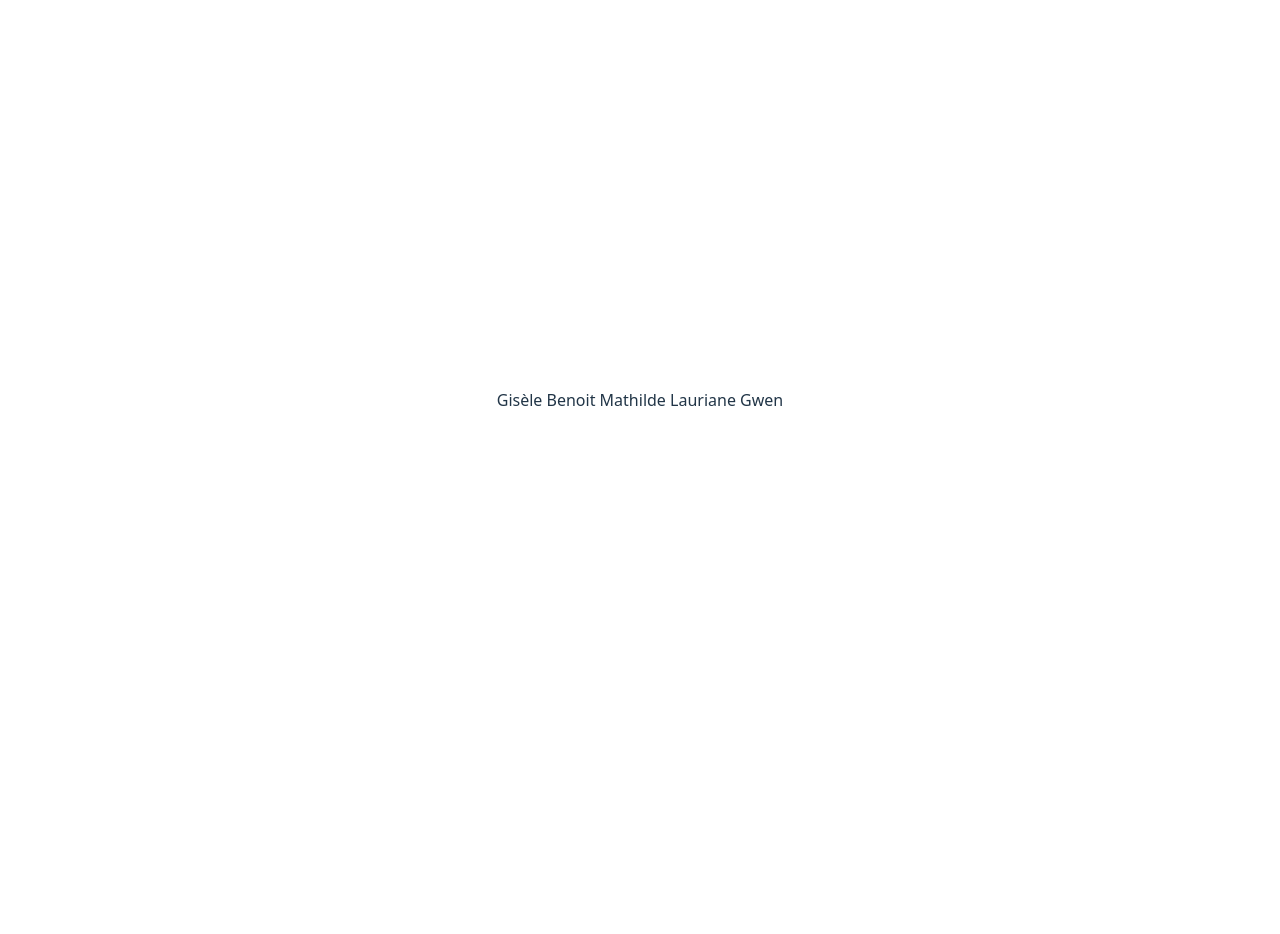
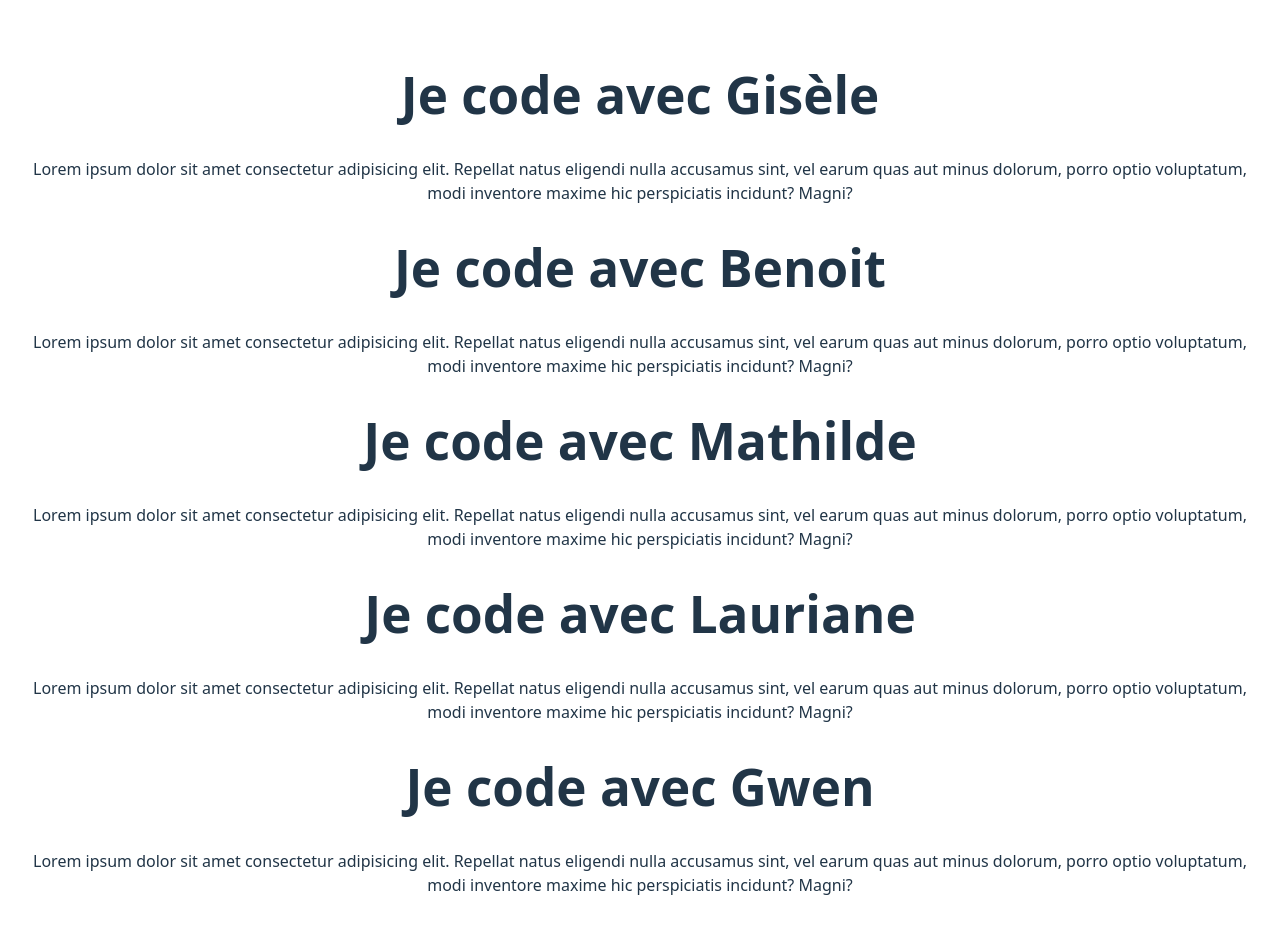
Before and after one commit to Joe19071991/learn-react, a React (Vite) app: page / in a window 1280 px wide. Shown: the top 934 px of the page. Before the commit the page ends 800 px from the top, so only its background shows below. Built offline with nearby package versions, Linux system fonts and the light colour scheme.

Commit message:
ajout du composant text et ses props pour afficher le titre avec les firstname et le text

```diff
--- a/src/App.jsx
+++ b/src/App.jsx
@@ -3,7 +3,13 @@ import "./App.css";
 
 function App() {
   const firstname = ["Gisèle", "Benoit", "Mathilde", "Lauriane", "Gwen"];
-  return <>{firstname.map((element) => element + " ")}</>;
+  return (
+    <>
+      {firstname.map((element) => (
+        <Text key={element} msg={element} />
+      ))}
+    </>
+  );
 }
 
 export default App;
```
